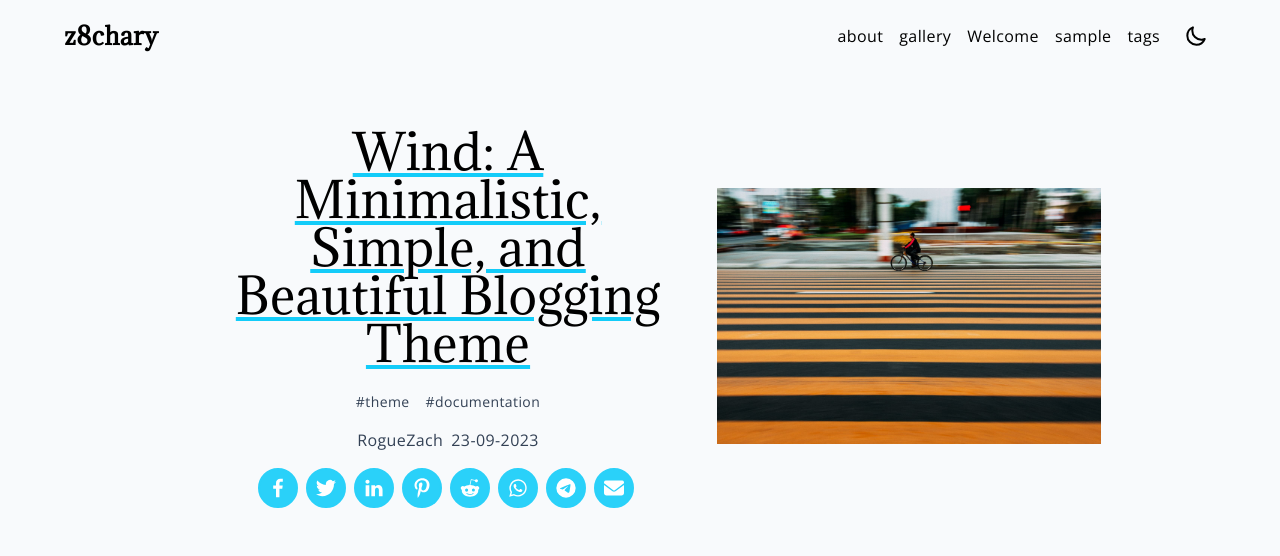
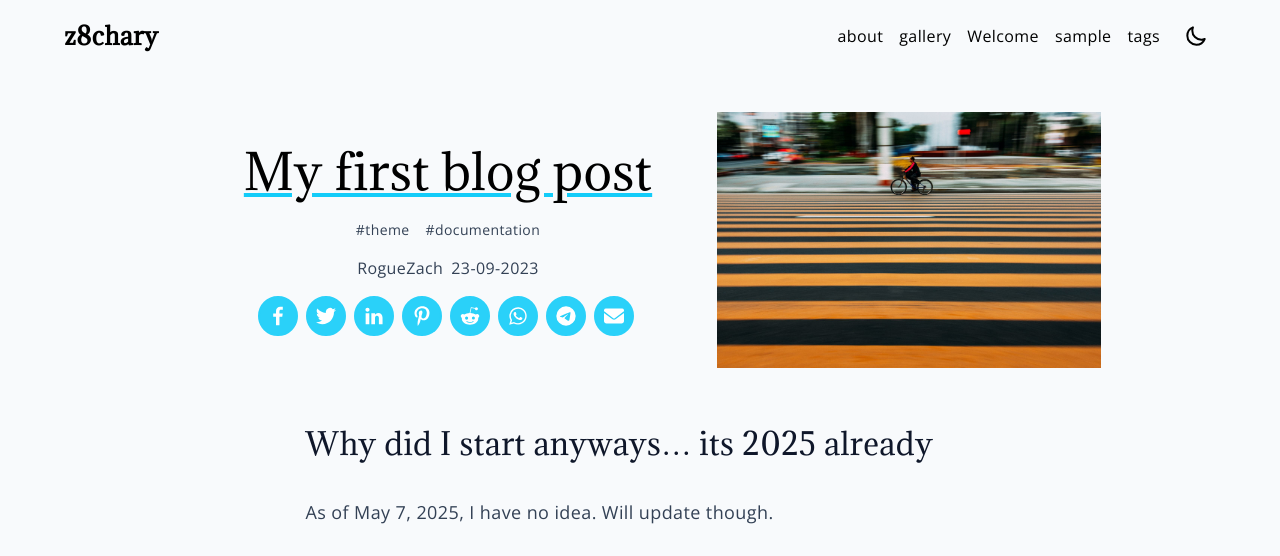
Before and after one commit to RogueZach/RogueZach.github.io, a Jekyll site: the page built from _posts/2023-09-23-test.md, in a window 1280 px wide and 1400 px high. Shown: the top 556 px of the window. Built offline with Jekyll 4.4.1, drawn with Linux system fonts in a browser that asks for light colours; some of the changed text lies outside the part shown; grey boxes are pictures that could not be loaded.

Commit message:
Update 2023-09-23-test.md

```diff
--- a/_posts/2023-09-23-test.md
+++ b/_posts/2023-09-23-test.md
@@ -1,20 +1,17 @@
 ---
 layout: post
-title: 'Wind: A Minimalistic, Simple, and Beautiful Blogging Theme'
+title: 'My first blog post'
 image: /assets/images/example4.jpg
 tags:
   - theme
   - documentation
 ---
-If you like it please think on supporting my job:
 
-<a href="https://www.buymeacoffee.com/achacon" target="_blank"><img src="https://cdn.buymeacoffee.com/buttons/default-orange.png" alt="Buy Me A Coffee" height="41" width="174"></a>
+<!-- ![Theme Logo or Screenshot](https://i.postimg.cc/PqYsQX71/Wind-Write-an-awesome-description-for-your-new-site-here-You-can-edit-this-line-in-config-yml-It.png) -->
 
-![Theme Logo or Screenshot](https://i.postimg.cc/PqYsQX71/Wind-Write-an-awesome-description-for-your-new-site-here-You-can-edit-this-line-in-config-yml-It.png)
+## Why did I start anyways... its 2025 already
 
-## Description
-
-Wind is a clean, minimalistic Jekyll theme designed to offer a delightful blogging experience. With a focus on simplicity and aesthetics, Wind brings an elegant touch to your blog or personal website.
+As of May 7, 2025, I have no idea. Will update though.
 
 ## Sites Using It (If you have a site using this theme please send me a PR including it here)
 
```
